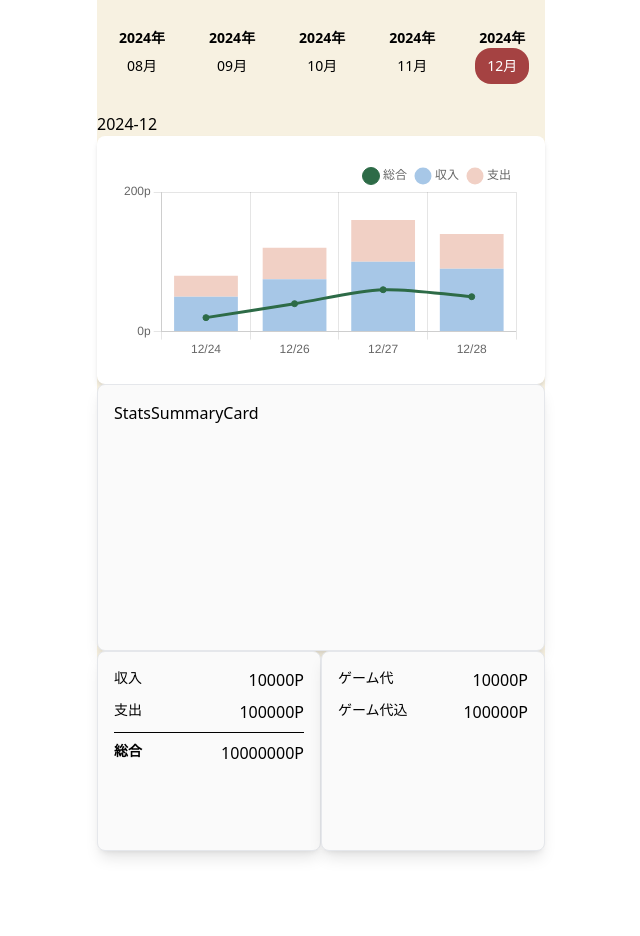
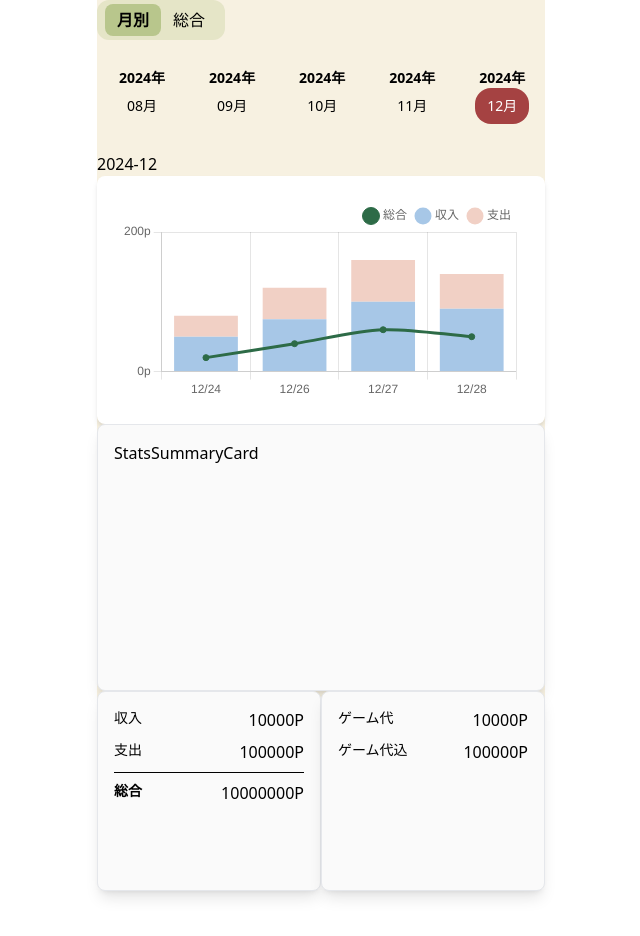
Before and after one commit to NelsoNave/mahjong-app, a Next.js app: page /result in a window 1280 px wide. Shown: the top 936 px of the page, without its empty margins (319-959 px from the left). Built offline with nearby package versions, Linux system fonts and the light colour scheme.

Commit message:
feat: add the toggle buttons #8

```diff
--- a/app/result/page.tsx
+++ b/app/result/page.tsx
@@ -1,6 +1,6 @@
 "use client";
 
-import { useState } from "react";
+import { React, useState } from "react";
 import Box from "@/components/Box";
 import StatsSummary from "@/components/StatsSummaryCard";
 import BalanceCard from "@/components/BalanceCard";
@@ -9,13 +9,40 @@ import ChartComponent from "@/components/ChartComponent";
 import MonthScroll from "@/components/MonthScroll";
 
 const Page = () => {
+  // Todo : fetch the result data
   const [incomeData, setIncomeData] = useState([50, 75, 100, 90]);
   const [expenseData, setExpenseData] = useState([30, 45, 60, 50]);
   const [lineData, setLineData] = useState([20, 40, 60, 50]);
   const [isFullChart, setIsFullChart] = useState(true);
 
+  const handleMonthClick = () => {
+    setIsFullChart(true);
+  };
+
+  const handleTotalClick = () => {
+    setIsFullChart(false);
+  };
+
   return (
     <div className="h-full">
+      <div className="bg-lightPineGlade flex w-[128px] justify-between rounded-xl px-2 py-1 text-black">
+        <button
+          className={`${
+            isFullChart ? "bg-pineGlade font-semibold" : ""
+          } rounded-lg px-3 py-1 transition-all duration-300`}
+          onClick={handleMonthClick}
+        >
+          月別
+        </button>
+        <button
+          className={`${
+            !isFullChart ? "bg-pineGlade font-semibold" : ""
+          } rounded-lg px-3 py-1 transition-all duration-300`}
+          onClick={handleTotalClick}
+        >
+          総合
+        </button>
+      </div>
       <MonthScroll />
       <div className="rounded-lg bg-white p-6 shadow-md">
         <ChartComponent
--- a/tailwind.config.ts
+++ b/tailwind.config.ts
@@ -13,6 +13,7 @@ export default {
         foreground: "var(--foreground)",
         appleBlossom: "#A54242",
         pineGlade: "#B8C68C",
+        lightPineGlade: "rgba(184, 198, 140, 0.3)",
         amazon: "#2D6B47",
         denim: "#1876D2",
       },
```
